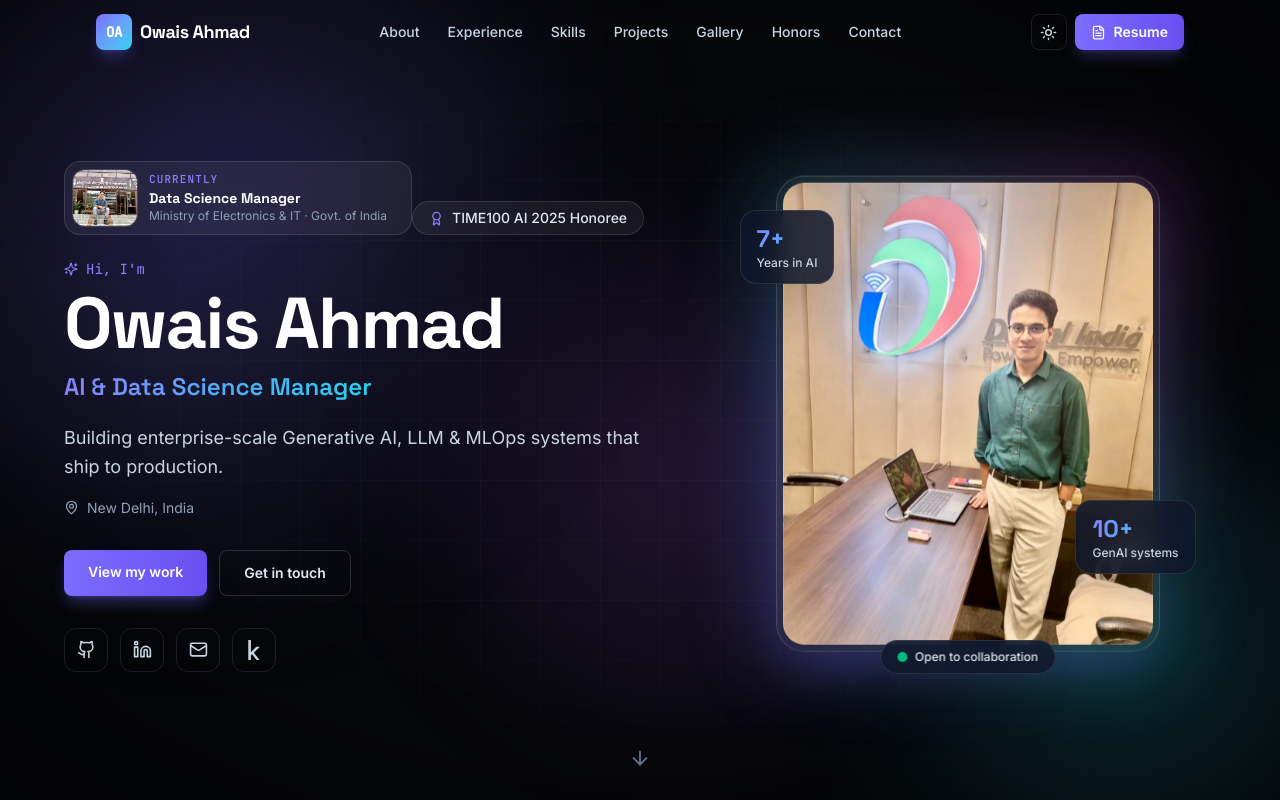
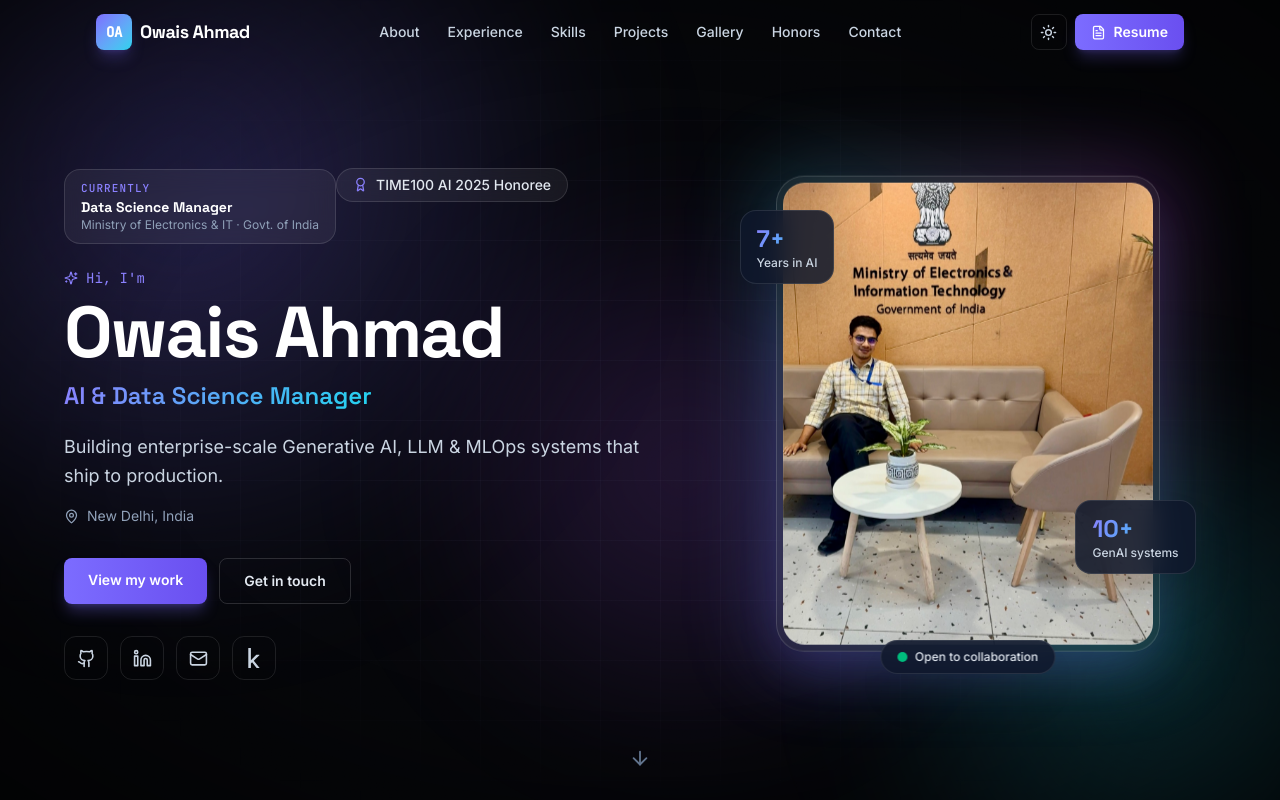
Before and after one commit to Owaiskhan9654/Owaiskhan9654.github.io, a React (Vite) app: page / in a window 1280 px wide. Shown: the top 800 px of the page. Built offline with nearby package versions, Linux system fonts and the light colour scheme.

Commit message:
Use MeitY emblem photo (IMG_8222) as hero portrait; make Currently card text-only
- Hero portrait now shows the Ministry of Electronics & IT emblem photo
- Remove the thumbnail image from the 'Currently' card (text-only chip)

```diff
--- a/src/components/Hero.tsx
+++ b/src/components/Hero.tsx
@@ -29,24 +29,16 @@ export function Hero() {
           <motion.a
             {...reveal(0.05)}
             href="#experience"
-            className="glass group inline-flex items-center gap-3 rounded-2xl p-2 pr-5 transition-colors hover:border-brand-400/50"
+            className="glass group inline-flex flex-col rounded-2xl px-4 py-2.5 text-left transition-colors hover:border-brand-400/50"
           >
-            <img
-              src={profile.ministryPhoto}
-              alt="Ministry of Electronics & IT, Government of India"
-              loading="eager"
-              className="h-14 w-16 rounded-xl object-cover ring-1 ring-white/15"
-            />
-            <span className="pr-1 text-left">
-              <span className="block font-mono text-[11px] font-medium tracking-widest text-brand-600 uppercase dark:text-brand-400">
-                Currently
-              </span>
-              <span className="block font-display text-sm font-bold text-slate-900 dark:text-white">
-                {profile.currentTitle}
-              </span>
-              <span className="block text-xs text-slate-500 dark:text-slate-400">
-                {profile.currentOrg}
-              </span>
+            <span className="font-mono text-[11px] font-medium tracking-widest text-brand-600 uppercase dark:text-brand-400">
+              Currently
+            </span>
+            <span className="font-display text-sm font-bold text-slate-900 dark:text-white">
+              {profile.currentTitle}
+            </span>
+            <span className="text-xs text-slate-500 dark:text-slate-400">
+              {profile.currentOrg}
             </span>
           </motion.a>
 
@@ -173,10 +165,10 @@ function Portrait() {
       <div className="animate-float-y relative overflow-hidden rounded-[1.75rem] border border-white/15 bg-white/5 p-1.5 shadow-2xl shadow-brand-500/20 backdrop-blur-sm">
         <div className="overflow-hidden rounded-[1.35rem]">
           <img
-            src="/images/digital-india.jpg"
-            alt="Owais Ahmad at the Ministry of Electronics & IT — Digital India"
+            src="/images/meity.jpg"
+            alt="Owais Ahmad at the Ministry of Electronics & IT, Government of India"
             loading="eager"
-            className="aspect-[4/5] w-full object-cover object-top"
+            className="aspect-[4/5] w-full object-cover"
           />
         </div>
         <div className="pointer-events-none absolute inset-1.5 rounded-[1.35rem] ring-1 ring-inset ring-white/10" />
```
